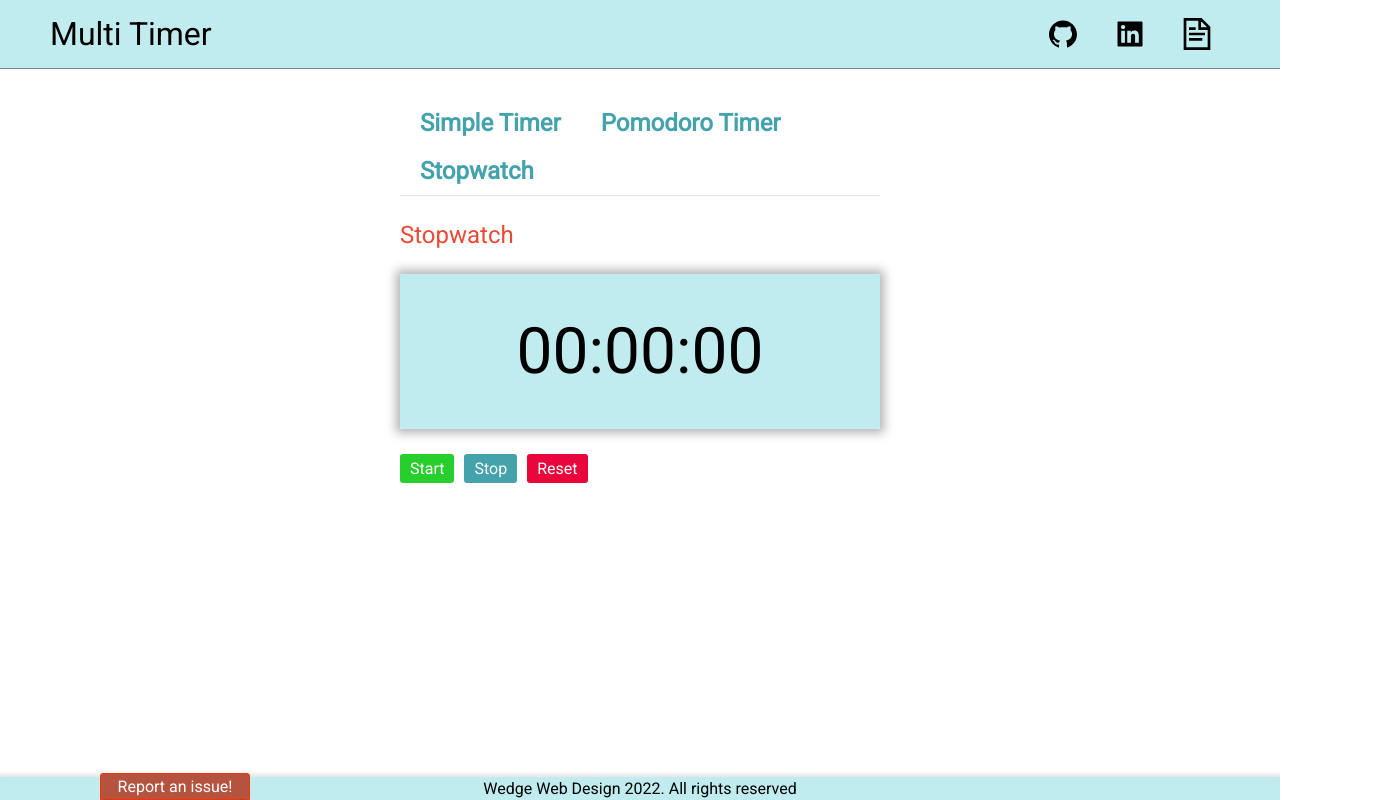
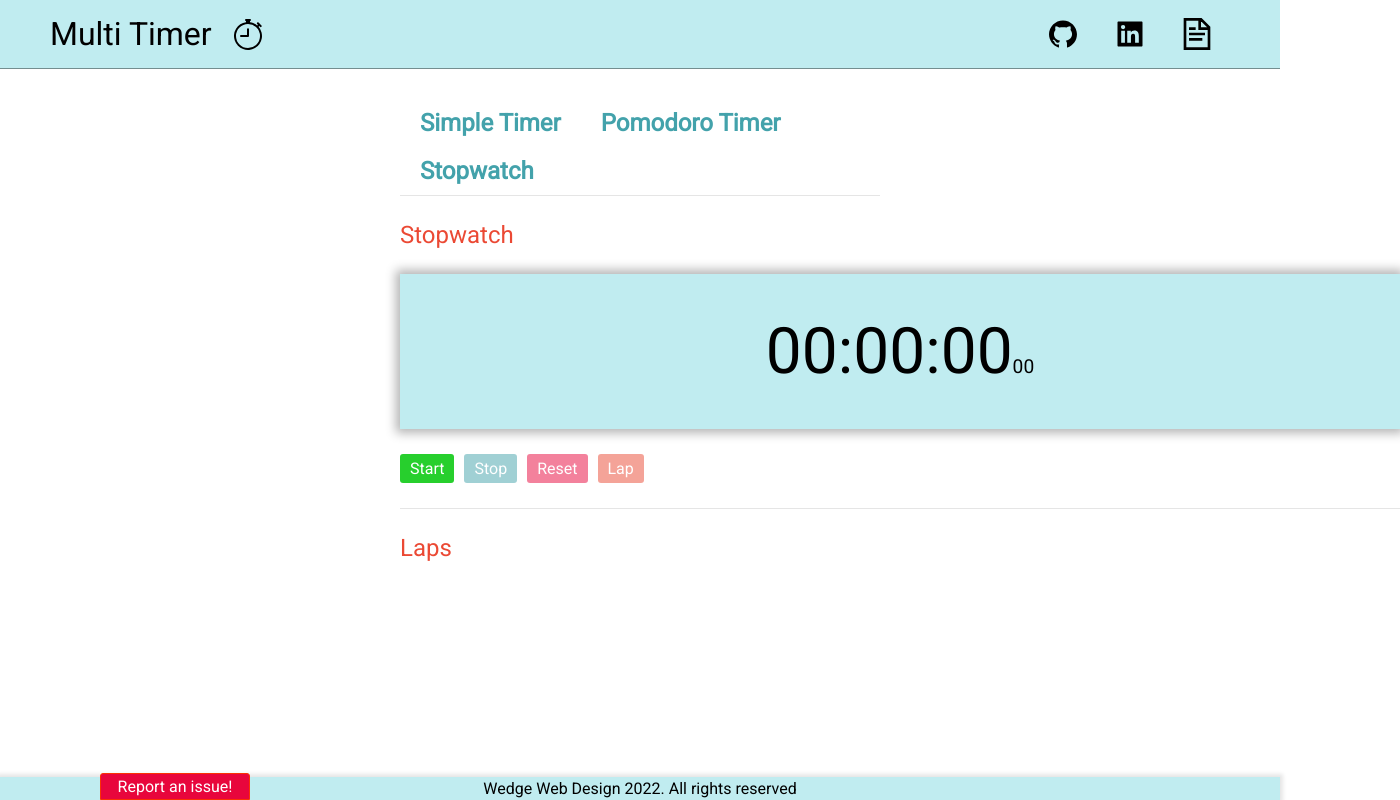
Before and after one commit to Lewisjohnward/multi_timer, a React (Create React App) app: page /stopwatch in a window 1280 px wide. Shown: the whole page, 1400 px wide, since content can reach past the window. Built offline with nearby package versions, Linux system fonts and the light colour scheme.

Commit message:
stopwatch updated

```diff
--- a/src/components/banner/Banner.js
+++ b/src/components/banner/Banner.js
@@ -1,6 +1,7 @@
 import styled from "styled-components"
 import {AiFillGithub, AiFillLinkedin} from "react-icons/ai"
 import {GrDocumentText} from "react-icons/gr"
+import {BsStopwatch} from "react-icons/bs"
 
 const Container = styled.div`
     display: flex;
@@ -9,6 +10,17 @@ const Container = styled.div`
     padding: 15px 50px;
     font-size: 2rem;
     border-bottom: 1px solid rgba(0, 0, 0, 0.4);
+`
+
+const Title = styled.div`
+    display: flex;
+    flex-direction: row;
+    justify-content: center;
+    align-items: center;
+
+    > * {
+        margin-right: 20px;
+    }
 `
 
 const ThinText = styled.span`
@@ -29,18 +41,36 @@ const IcoContainer = styled.div`
     }
 `
 
+const Button = styled.button`
+    font-size: 2rem;
+    display: flex;
+    flex-direction: row;
+    justify-content: center;
+    align-items: center;
+`
+
 const GitIco = styled(AiFillGithub)``
 const LinkedIco = styled(AiFillLinkedin)``
 const DocIco = styled(GrDocumentText)``
+const StopwatchIco = styled(BsStopwatch)``
 
 export const Banner = () => {
     return (
         <Container>
-            <text>Multi Timer </text>
+            <Title>
+                <text>Multi Timer </text>
+                <StopwatchIco />
+            </Title>
             <IcoContainer>
-                <GitIco />
-                <LinkedIco />
-                <DocIco />
+                <Button>
+                    <GitIco />
+                </Button>
+                <Button>
+                    <LinkedIco />
+                </Button>
+                <Button>
+                    <DocIco />
+                </Button>
             </IcoContainer>
         </Container>
     )
--- a/src/components/error/Error.js
+++ b/src/components/error/Error.js
@@ -11,7 +11,7 @@ const ErrorContainer = styled.div`
     text-align: center;
     border: 1px solid #fc3003;
     border-radius: 3px 3px 0px 0px;
-    background: #b5533e;
+    background: ${({theme}) => theme.button.reset_red};
     padding: 3px 5px;
     margin-left: 100px;
     color: white;
--- a/src/components/page/Page.js
+++ b/src/components/page/Page.js
@@ -14,9 +14,15 @@ const Container = styled.div`
 
 const BodyContainer = styled.div`
     margin-top 25px;
+    min-width: 1000px;
 
     > * {
         margin-bottom: 25px;
+    }
+
+
+    &:hover{
+        cursor: default;
     }
 
 `
--- a/src/components/simpletimer/SimpleTimer.js
+++ b/src/components/simpletimer/SimpleTimer.js
@@ -81,7 +81,7 @@ const TimeSelectContainer = styled.div`
         margin: 0px 3px;
         border-radius: 3px;
         cursor: pointer;
-        box-shadow: 0px 1px 4px inset rgba(0, 0, 0, 0.3);
+        box-shadow: 0px 1px 1px inset rgba(0, 0, 0, 0.3);
 
         &:hover{
             background: ${darkblack};
--- a/src/components/simpletimer/components/Alarm.js
+++ b/src/components/simpletimer/components/Alarm.js
@@ -2,7 +2,7 @@ import {useState, useEffect, useRef} from "react"
 import beep from "../../../assets/sounds/beep.wav"
 import soft from "../../../assets/sounds/soft.wav"
 
-export const Alarm = ({time, ringTime, alarm}) => {
+export const Alarm = ({time, ringTime, alarm, volume}) => {
     const [rungFor, setRungFor] = useState(0)
     const [audioTime, setAudioTime] = useState(0)
     const audioRef = useRef()
@@ -17,6 +17,10 @@ export const Alarm = ({time, ringTime, alarm}) => {
         setTimeout(stopAudio, ringFor)
     }
 
+    useEffect(() => {
+        audioRef.current.volume = (volume / 100)
+    },[volume] )
+
     const stopAudio = () => audioRef.current.pause()
 
     return (
--- a/src/components/stopwatch/Stopwatch.js
+++ b/src/components/stopwatch/Stopwatch.js
@@ -3,6 +3,10 @@ import styled from "styled-components"
 import {useContext} from "react"
 import {ThemeContext} from "styled-components"
 import {renderTime} from "../../helpers/functions"
+import {Laps} from "./components/Laps"
+import {v4 as uuidv4} from "uuid"
+import {HR} from "../../styled/HR.styled"
+import randomColor from "randomcolor"
 
 const StopwatchContainer = styled.div`
     box-shadow: 0px 0px 10px 4px rgba(0, 0, 0, 0.3);
@@ -27,9 +31,10 @@ const Button = styled.button`
     font-size: 1rem;
     padding: 5px 10px;
     border-radius: 3px;
+    opacity: ${({running}) => running ? `1` : `0.5`};
 
     &:hover{
-        cursor: pointer;
+        cursor: ${({running}) => running ? `pointer` : `normal`};
     }
 `
 
@@ -38,12 +43,43 @@ const Text = styled.div`
     font-size: 1.5rem;
 `
 
+const MsSpan = styled.span`
+    font-size: 1.2rem;
+`
+
 export const Stopwatch = () => {
+    const [laps, setLaps] = useState([])
+
+    return (
+        <>
+        <Text>Stopwatch</Text>
+            <Display laps={laps} setLaps={setLaps} />
+            <HR />
+            <Text>Laps</Text>
+            <Laps laps={laps} setLaps={setLaps} />
+        </>
+    )
+}
+
+const Display = ({laps, setLaps}) => {
     const [time, setTime] = useState(0)
     const [running, setRunning] = useState(false)
 
+    const themeContext = useContext(ThemeContext)
 
-    const themeContext = useContext(ThemeContext)
+    const handleUpdateLaps = () => {
+        if (!running) return
+        const [hours, mins, secs, ms] = renderTime(time, timeoutSpeed)
+        const lapObj = {
+            id: uuidv4(),
+            color: randomColor(),
+            hours,
+            mins,
+            secs,
+            ms
+        }
+        setLaps(prev => [...prev, lapObj])
+    }
 
     const handleStart = () => {
         setRunning(true)
@@ -72,24 +108,42 @@ export const Stopwatch = () => {
         running && setTimeout(incrementTime, timeoutSpeed)
     }, [running, time])
 
-    const [hours, mins, secs, mj] = renderTime(time, timeoutSpeed)
-
+    const [hours, mins, secs, ms] = renderTime(time, timeoutSpeed)
+    const timeStr = <>{hours}:{mins}:{secs}<MsSpan>{ms}</MsSpan></>
 
     return (
         <>
-        <Text>Stopwatch</Text>
-        <StopwatchContainer>
-            {hours}:{mins}:{secs}
-        </StopwatchContainer>
+            <StopwatchContainer>
+                {timeStr}
+            </StopwatchContainer>
             <ButtonContainer>
-                <Button background={themeContext.button.start_green} onClick={() => handleStart()}>
+                <Button
+                    running={!running}
+                    background={themeContext.button.start_green}
+                    onClick={() => handleStart()}
+                >
                     Start
                 </Button>
-                <Button background={themeContext.button.stop_blue} onClick={() => handleStop()}>
+                <Button
+                    running={running}
+                    background={themeContext.button.stop_blue}
+                    onClick={() => handleStop()}
+                >
                     Stop
                 </Button>
-                <Button background={themeContext.button.reset_red} onClick={() => handleReset()}>
+                <Button
+                    running={time > 0}
+                    background={themeContext.button.reset_red}
+                    onClick={() => handleReset()}
+                >
                     Reset
+                </Button>
+                <Button
+                    running={running}
+                    background={themeContext.orange}
+                    onClick={() => handleUpdateLaps()}
+                >
+                    Lap
                 </Button>
             </ButtonContainer>
         </>
--- /dev/null
+++ b/src/components/stopwatch/components/Laps.js
@@ -0,0 +1,64 @@
+import styled from "styled-components"
+import {RiDeleteBin2Line} from "react-icons/ri"
+
+const Container = styled.div`
+    box-shadow: 0px 1px 2px rgba(0, 0, 0, 0.2);
+    display: flex;
+    border-left: 5px solid ${({background}) => background};
+`
+const TextContainer = styled.div`
+    display: flex;
+    flex-direction: row;
+    justify-content: center;
+    align-items: center;
+`
+const Text = styled.text`
+    font-size: 1.2rem;
+    margin-left: 10px;
+    padding: 5px;
+`
+const DeleteIco = styled(RiDeleteBin2Line)`
+    cursor: pointer;
+    font-size: 1.2rem;
+`
+const Button = styled.button`
+    background: ${({theme}) => theme.button.reset_red};
+    color: white;
+    border-radius: 3px;
+    padding: 4px 8px;
+
+    &:hover{
+        cursor: pointer;
+   }
+`
+
+const MsSpan = styled.span`
+    font-size: 0.8rem;
+`
+
+
+export const Laps = ({laps, setLaps}) => {
+
+    const handleDelete = (d) => {
+        setLaps(prev => prev.filter(a=> d.id != a.id))
+    }
+    const handleDeleteAll = () => {
+        setLaps([])
+    }
+
+    return (
+        <>
+            {laps.length > 0 && <Button onClick={() => handleDeleteAll()}>Delete All</Button>}
+            {laps.map(d => (
+                <Container key={d.id} background={d.color}>
+                    <TextContainer>
+                        <Text>
+                            {d.hours}:{d.mins}:{d.secs}:<MsSpan>{d.ms}</MsSpan>
+                        </Text>
+                        <DeleteIco onClick={() => handleDelete(d)}/>
+                    </TextContainer>
+                </Container>
+            ))}
+        </>
+    )
+}
--- a/src/globalStyles.js
+++ b/src/globalStyles.js
@@ -4,6 +4,7 @@ const GlobalStyle = createGlobalStyle`
    * {
         font-family: 'Roboto', sans-serif;
         box-sizing: border-box;
+        user-select: none;
    }
 
     body{
--- a/src/helpers/functions.js
+++ b/src/helpers/functions.js
@@ -1,18 +1,21 @@
 
 export const renderTime = (time, speed) => {
+
+    //10
+    //10 * 100 = 1000 = 1 second
+
     let remain
-    const multiple = 1000 / speed
-    const total = time / multiple
-    let hours = Math.floor(total / 60)
-    remain = total - (hours * 60)
-    let mins = Math.floor(remain / 600)
-    remain = remain - (mins * 60)
-    let secs = Math.floor(remain)
-    hours = formatTime(hours)
-    mins = formatTime(mins)
-    secs = formatTime(secs)
+    const hours = Math.floor(time / (100 * 60 * 60))
+    remain = time - (hours * 100 * 60 * 60)
+    const mins = Math.floor(remain / (100 * 60))
+    remain = remain - (mins * 100 * 60)
+    const secs = Math.floor(remain / 100)
+    remain = remain - (secs * 100)
+    const msecs = remain
 
-    return [hours, mins, secs]
+    const arr = [hours, mins, secs, msecs].map(d => formatTime(d))
+
+    return arr
 }
 
 const formatTime = (val) => val < 10 ? "0" + val : val
--- a/src/index.js
+++ b/src/index.js
@@ -1,5 +1,13 @@
-import reactDOM from "react-dom"
+import ReactDOM from "react-dom/client"
 import App from "./App"
 import {BrowserRouter as Router} from "react-router-dom"
 
-reactDOM.render(<Router><App /></Router>, document.getElementById('root'))
+const domContainer = document.getElementById('root');
+
+const root = ReactDOM.createRoot(domContainer);
+
+root.render(
+    <Router>
+        <App />
+    </Router>
+)
--- /dev/null
+++ b/src/styled/HR.styled.js
@@ -0,0 +1,9 @@
+import styled from "styled-components"
+
+export const HR = styled.hr`
+    border: 0;
+    height: 0;
+    border-top:1px solid rgba(0, 0, 0, 0.1);
+    box-shadow: none;
+    outline: none;
+`
```
Also changed, not shown: src/components/pomodoro/Pomodoro.js (+21 -1 lines), 2 other files (tests, documents, lock files or other folders).
